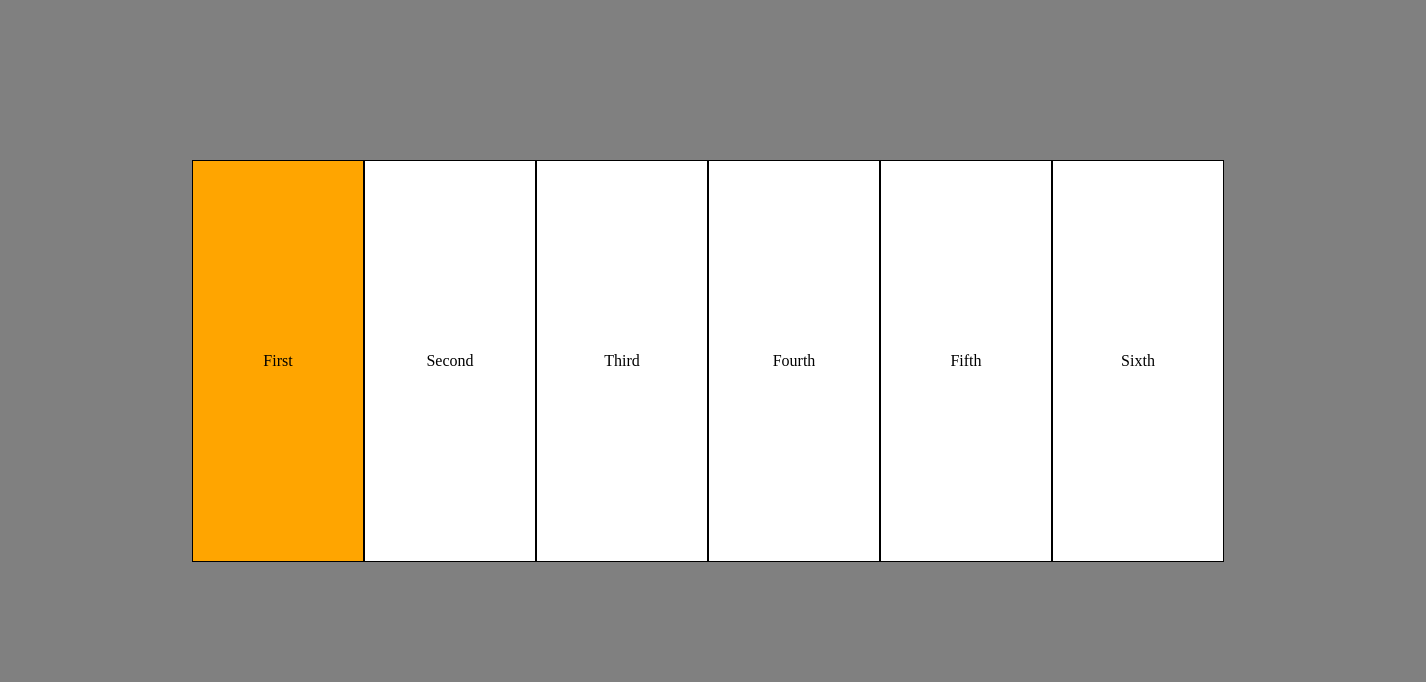
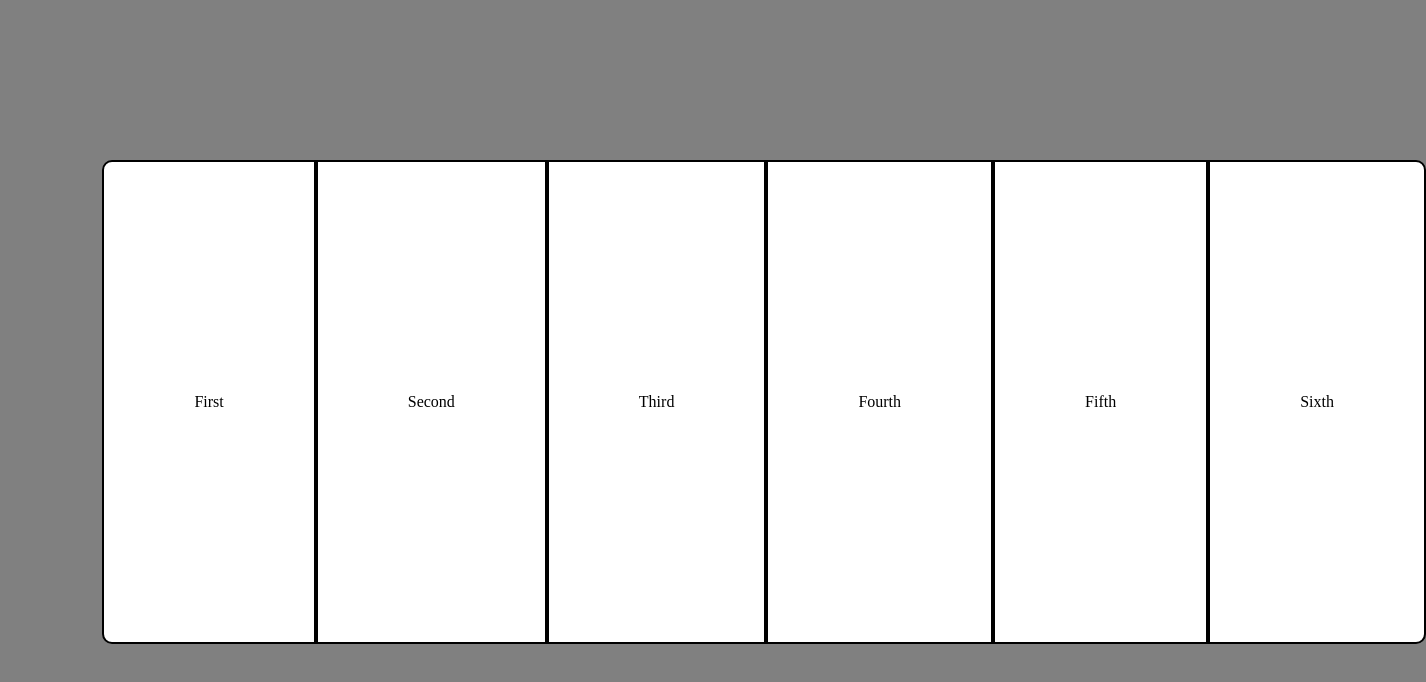
Before and after one commit to DustinTheAsian/Barber, a plain HTML site: page Prac.HTML in a window 1280 px wide. Shown: the whole page, 1426 px wide, since content can reach past the window. Drawn offline with Linux system fonts and the light colour scheme.

Commit message:
dsdsdsdsd

```diff
--- a/Design.CSS
+++ b/Design.CSS
@@ -5,39 +5,46 @@ body{
 .grid-container {
     position: absolute;
     top: 20%;
-    left: 15%;
+    left: 8%;
     display:flex;
-    grid-template-columns: 150px 150px 150px;
+    grid-template-columns: 200px 200px 200px;
 
 }
 
 .items{
+    border: solid black 2px;
     height: 300px;
-    width: 70px;
+    padding: 90px;
     background-color: white;
-    padding: 50px;
-    border:solid black 1px;
-
-    display: grid;
+    text-align: center;
     align-items: center;
     justify-items: center;
-    text-align: center;
+    display: grid;
 }
 
 .itemss{
+     border: solid black 2px;
     height: 300px;
-    width: 70px;
+    padding: 90px;
     background-color: white;
-    padding: 50px;
-    border:solid black 1px;
-
-    display: grid;
+    text-align: center;
     align-items: center;
     justify-items: center;
-    text-align: center;
-    background-color: orange;
+    display: grid;
+    border-top-left-radius: 10px;
+    border-bottom-left-radius: 10px;
 }
 
-.grid-container{
-    font-display: auto;
+.itemsss{
+     border: solid black 2px;
+    height: 300px;
+    padding: 90px;
+    background-color: white;
+    text-align: center;
+    align-items: center;
+    justify-items: center;
+    display: grid;
+    border-top-right-radius: 10px;
+    border-bottom-right-radius: 10px;
+
 }
--- a/Prac.HTML
+++ b/Prac.HTML
@@ -12,7 +12,7 @@
         <div class="items">Third</div>
         <div class="items">Fourth</div>
         <div class="items">Fifth</div>
-        <div class="items">Sixth</div>
+        <div class="itemsss">Sixth</div>
     </div>
 </body>
 </html>
```
